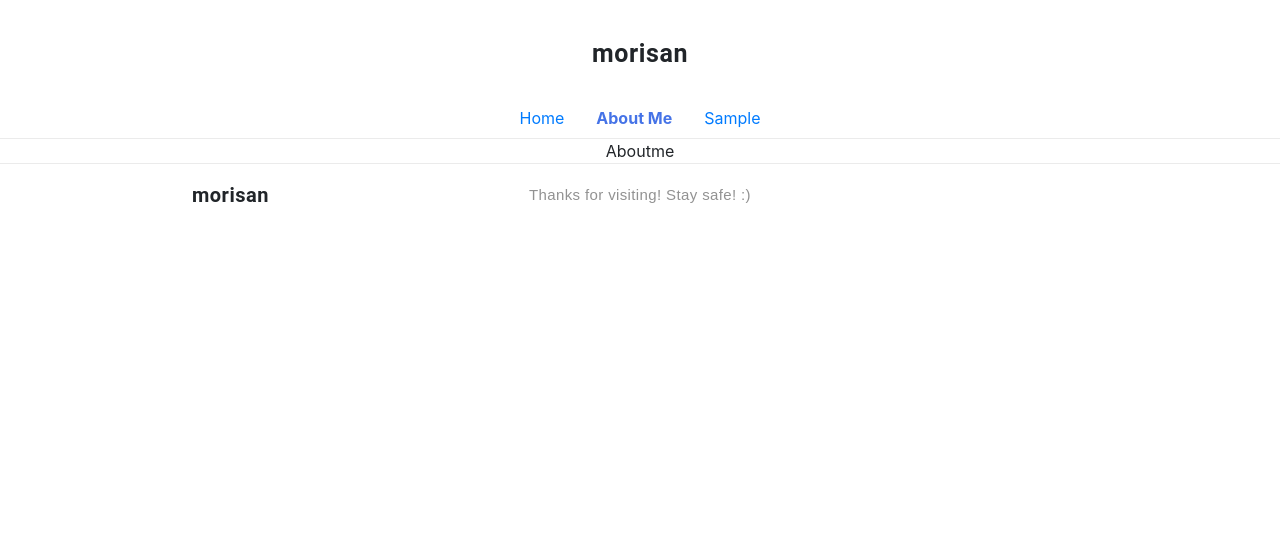
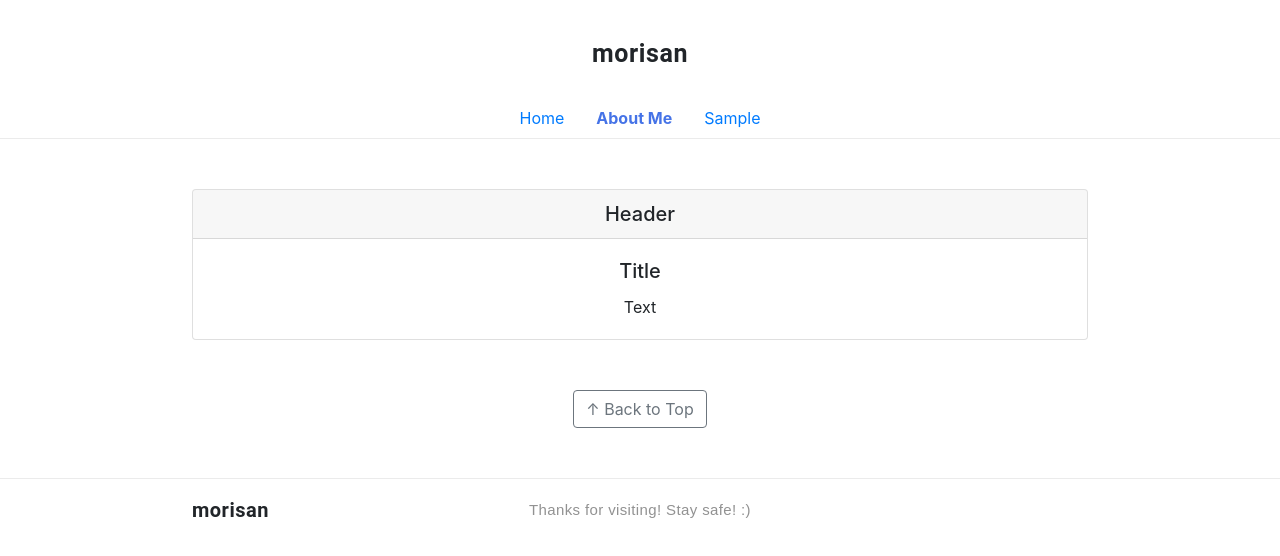
Before and after one commit to mori-san/web-app-proj, a React (Create React App) app: page /aboutme in a window 1280 px wide. Shown: the top 556 px of the page. Built offline with nearby package versions, Linux system fonts and the light colour scheme.

Commit message:
Add content to about me page

```diff
--- a/src/content/aboutme/Aboutme.css
+++ b/src/content/aboutme/Aboutme.css
@@ -0,0 +1,9 @@
+.Aboutme {
+  height: 100%;
+  width: 100%;
+}
+
+.Aboutme-box {
+  width: 70%;
+  display: inline-block;
+}
--- a/src/content/aboutme/Aboutme.tsx
+++ b/src/content/aboutme/Aboutme.tsx
@@ -1,6 +1,9 @@
 import React, { Component } from "react";
 import { observer } from "mobx-react";
+import "./Aboutme.css";
 import AboutmeState from "./AboutmeState";
+import Card from "react-bootstrap/Card";
+import Button from "react-bootstrap/Button";
 
 //=======================================================
 // Props that about me page is receiving.
@@ -14,7 +17,31 @@ type AboutmeProps = {
 //=======================================================
 @observer
 export default class Aboutme extends Component<AboutmeProps> {
+  scrollToTop = () => {
+    window.scrollTo({ top: 0, behavior: "smooth" });
+  };
+
   render() {
-    return <div>Aboutme</div>;
+    return (
+      <div className="Aboutme">
+        <div className="Aboutme-box">
+          <Card className="text-center">
+            <Card.Header as="h5">Header</Card.Header>
+            <Card.Body>
+              <Card.Title>Title</Card.Title>
+              <Card.Text>Text</Card.Text>
+            </Card.Body>
+          </Card>
+
+          <Button
+            className="backtotop-button"
+            variant="outline-secondary"
+            onClick={this.scrollToTop}
+          >
+            ↑ Back to Top
+          </Button>
+        </div>
+      </div>
+    );
   }
 }
--- a/src/content/aboutme/AboutmeState.tsx
+++ b/src/content/aboutme/AboutmeState.tsx
@@ -1,6 +1,4 @@
 //=======================================================
 // The state of the about me page
 //=======================================================
-export default class AboutmeState {
-  constructor() {}
-}
+export default class AboutmeState {}
```
